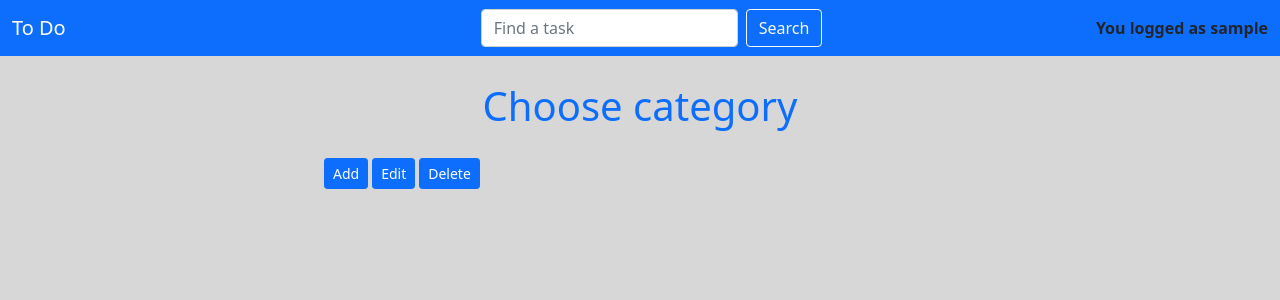
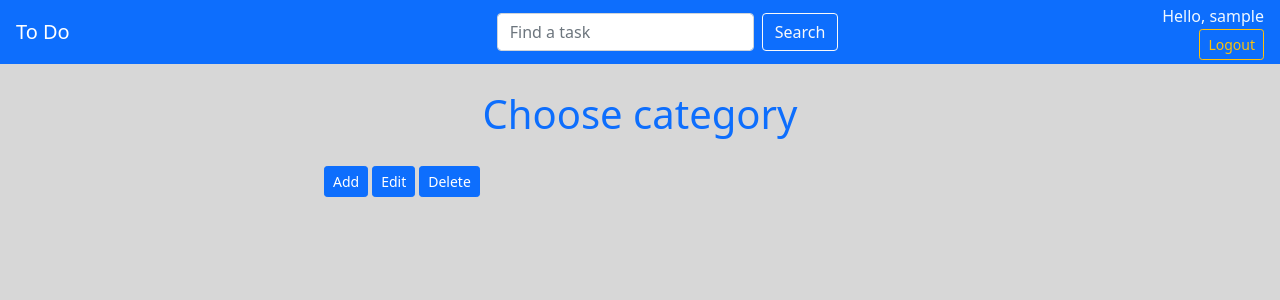
Before and after one commit to GhostMEn20034/To_Do_App, a Django app: page /tasks/categories/ in a window 1280 px wide. Shown: the top 300 px of the page. Run offline with Django 4.2, Linux system fonts and the light colour scheme; the visitor is signed in with stand-in values (Sample User, id 1); data that the repository does not hold is empty; parts of the project's set-up code (start-up, migrations or seed data) failed here and were passed over.

Commit message:
Modify login and logout system

```diff
--- a/to_do_list/accounts/templates/accounts/login.html
+++ b/to_do_list/accounts/templates/accounts/login.html
@@ -18,6 +18,7 @@
 </style>
 <body>
 <div class="block-content" style="padding: 2%; width: 50%; margin: auto;">
+    <h1 class="text-center fw-bold mx-1 mx-md-4 mt-4">Sign In</h1>
       <section class="w-100 p-4 d-flex justify-content-center pb-4">
       <form style="width: 22rem;" method="post">
       {% csrf_token %}
--- a/to_do_list/accounts/urls.py
+++ b/to_do_list/accounts/urls.py
@@ -7,4 +7,5 @@ app_name = 'accounts'
 urlpatterns = [
     path("register/", views.register_user, name="register"),
     path("login/", views.LoginUserView.as_view(), name="login"),
+    path("logout/", views.logout_view, name="logout"),
 ]
--- a/to_do_list/to_do/static/to_do/CSS/base-style.css
+++ b/to_do_list/to_do/static/to_do/CSS/base-style.css
@@ -1,10 +1,19 @@
 .navbar-search {
-    margin-left: 10%;
+    margin-left: 7%;
     width: fit-content;
 }
 
-
+.item-container a.logout-link {
+    float: right;
+}
 
 body {
     background-color: #d7d7d7 !important;
 }
+
+.item-container p {
+    color: aliceblue;
+    padding: 0;
+    margin: 0;
+    padding-bottom: 1%
+}
--- a/to_do_list/to_do/static/to_do/JS/CategoryHTML.js
+++ b/to_do_list/to_do/static/to_do/JS/CategoryHTML.js
@@ -14,7 +14,6 @@ $('#selectOption').on('change', function () {
 $("#createCategory").on("keyup", stateHandle);
 
 function stateHandle(e) {
-  console.log('input value vs. input value.trim()', '"' + e.target.value + '"', '"' + e.target.value.trim() + '"');
   if ($("#createCategory").text() == e.target.value || e.target.value.trim().length == 0) {
     $('#submitCreation').prop('disabled', true);
   }
--- a/to_do_list/to_do/templates/to_do/base.html
+++ b/to_do_list/to_do/templates/to_do/base.html
@@ -12,7 +12,7 @@
 </head>
 <body>
 
-<nav class="navbar navbar-expand-lg navbar-dark bg-primary">
+<nav class="navbar navbar-expand-lg navbar-dark bg-primary p-1">
   <div class="container-fluid">
     <a class="navbar-brand" href="{% url 'to_do:category' %}">To Do</a>
     <div class="navbar-search">
@@ -21,7 +21,10 @@
         <button class="btn btn-outline-light" type="submit">Search</button>
       </form>
     </div>
-    <b>You logged as {{ user }}</b>
+    <div class="item-container">
+    <p>Hello, {{ user }}</p>
+    <a class="logout-link btn btn-outline-warning btn-sm" href="{% url 'accounts:logout' %}">Logout</a>
+    </div>
   </div>
 </nav>
 
--- a/to_do_list/to_do/views.py
+++ b/to_do_list/to_do/views.py
@@ -7,7 +7,7 @@ from .models import Task, Category
 from django.views import View
 from django.http import HttpResponseRedirect, JsonResponse, Http404
 from .my_shortcuts import is_ajax, get_objects_or_none
-
+from django.contrib.auth.mixins import LoginRequiredMixin
 
 # Create your views here.
 
@@ -20,25 +20,28 @@ class RedirectToBasePageView(RedirectView):
 
 
 def delete_category(request):
+    if not request.POST:
+        raise Http404
+
     if request.method == "POST":
         id_ = request.POST["cat_id"]
-        category_obj = get_object_or_404(Category, id=id_)
+        category_obj = get_object_or_404(Category, id=id_, user=request.user)
         category_obj.delete()
         return HttpResponseRedirect(reverse("to_do:category"))
 
 
-class CategoryView(View):
+class CategoryView(LoginRequiredMixin, View):
     template_name = "to_do/category.html"
 
     def get(self, request):
         user = request.user
-        categories = Category.objects.all()
-        return render(request, self.template_name, {"categories": categories, "user": user,})
+        categories = Category.objects.all().filter(user=request.user)
+        return render(request, self.template_name, {"categories": categories, "user": user, })
 
     def post(self, request):
         if "newCategory" in request.POST.keys():
             name = request.POST.get("newCategory")
-            c = Category(name=name)
+            c = Category(name=name, user=request.user)
             c.save()
             return HttpResponseRedirect(reverse("to_do:category"))
 
@@ -50,11 +53,11 @@ class CategoryView(View):
         return HttpResponseRedirect(reverse("to_do:category"))
 
 
-class Todos(View):
+class Todos(LoginRequiredMixin, View):
     template_name = "to_do/todo.html"
 
     def get(self, request, category_id):
-        category = get_object_or_404(Category, id=category_id)
+        category = get_object_or_404(Category, id=category_id, user=request.user)
         uncompleted_tasks = get_objects_or_none(Task, category_id=category_id, execution_status=False)
         completed_tasks = get_objects_or_none(Task, category_id=category_id, execution_status=True)
         context = {
@@ -85,7 +88,7 @@ class Todos(View):
             return HttpResponseRedirect(reverse("to_do:to-do-list", kwargs={'category_id': category_id}))
 
 
-class TaskDetailView(DetailView):
+class TaskDetailView(LoginRequiredMixin, DetailView):
     model = Task
     template_name = "to_do/todo_detail.html"
     pk_url_kwarg = "task_id"
@@ -93,18 +96,23 @@ class TaskDetailView(DetailView):
     def get_context_data(self, **kwargs):
         obj_id = Task.objects.get(id=self.kwargs['task_id']).category_id
         context = super().get_context_data(**kwargs)
-        context["task_category"] = Category.objects.get(id=obj_id)
+        # "task": Task.objects.filter(id=self.kwargs.get("task_id"), category__user=self.request.user)
+        context.update({"task_category": Category.objects.get(id=obj_id), })
         return context
 
+    def get_object(self, queryset=None):
+        id_ = self.kwargs.get("task_id")
+        return get_object_or_404(Task, id=id_, category__user=self.request.user)
 
-class TaskUpdateView(UpdateView):
+
+class TaskUpdateView(LoginRequiredMixin, UpdateView):
     template_name = "to_do/update_todo.html"
     pk_url_kwarg = "task_id"
     form_class = TaskForm
 
     def get_object(self, queryset=None):
         id_ = self.kwargs.get("task_id")
-        return get_object_or_404(Task, id=id_)
+        return get_object_or_404(Task, id=id_, category__user=self.request.user)
 
     def get_success_url(self, **kwargs):
         obj_id = Task.objects.get(id=self.kwargs.get("task_id")).category_id
--- a/to_do_list/to_do_list/settings.py
+++ b/to_do_list/to_do_list/settings.py
@@ -82,6 +82,7 @@ TEMPLATES = [
 WSGI_APPLICATION = 'to_do_list.wsgi.application'
 
 LOGIN_REDIRECT_URL = reverse_lazy("to_do:category")
+LOGIN_URL = reverse_lazy("accounts:login")
 
 # Database
 # https://docs.djangoproject.com/en/4.1/ref/settings/#databases
```
Also changed, not shown: to_do_list/accounts/views.py (+6 -1 lines), to_do_list/to_do/models.py (+4 -3 lines), to_do_list/to_do/migrations/0006_category_user_alter_task_category.py (added).
